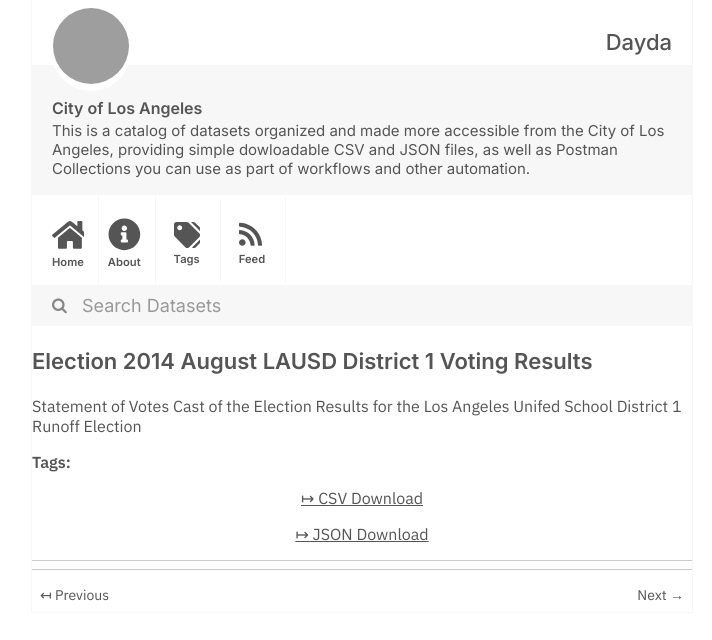
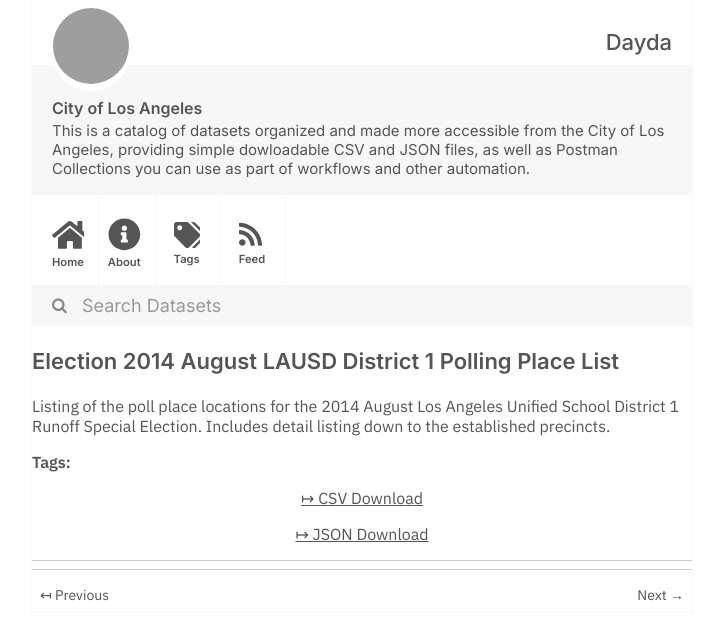
Before and after one commit to dayda-entities/city-of-los-angeles, a Jekyll site: the page built from _posts/2020-11-10-election-2014-august-lausd-dis.md, in a window 1280 px wide, cut to the strip 0-640 px from the top of the page. Shown: the whole strip, without its empty margins (278-990 px from the left). Built offline with Jekyll 4.4.1, drawn with Linux system fonts in a browser that asks for light colours; grey boxes are pictures that could not be loaded.

```diff
--- a/_posts/2020-11-10-election-2014-august-lausd-dis.md
+++ b/_posts/2020-11-10-election-2014-august-lausd-dis.md
@@ -1,15 +1,15 @@
 ---
-title: Election 2014 August LAUSD District 1 Voting Results
-created: '2020-11-10T17:52:37.199289'
-modified: '2020-12-02T15:57:50.803413'
+title: Election 2014 August LAUSD District 1 Polling Place List
+created: '2020-11-10T17:52:13.508523'
+modified: '2020-12-02T15:55:32.857837'
 state: active
 type: dataset
 tags: []
 groups:
   - Local Government
-csv_url: 'https://data.lacity.org/api/views/v5uj-jj3r/rows.csv?accessType=DOWNLOAD'
-json_url: 'https://data.lacity.org/api/views/v5uj-jj3r/rows.json?accessType=DOWNLOAD'
+csv_url: 'https://data.lacity.org/api/views/aeva-nfqz/rows.csv?accessType=DOWNLOAD'
+json_url: 'https://data.lacity.org/api/views/aeva-nfqz/rows.json?accessType=DOWNLOAD'
 layout: post
 
 ---
-Statement of Votes Cast of the Election Results for the Los Angeles Unifed School District 1 Runoff Election
+Listing of the poll place locations for the 2014 August Los Angeles Unified School District 1 Runoff Special Election. Includes detail listing down to the established precincts.
```
